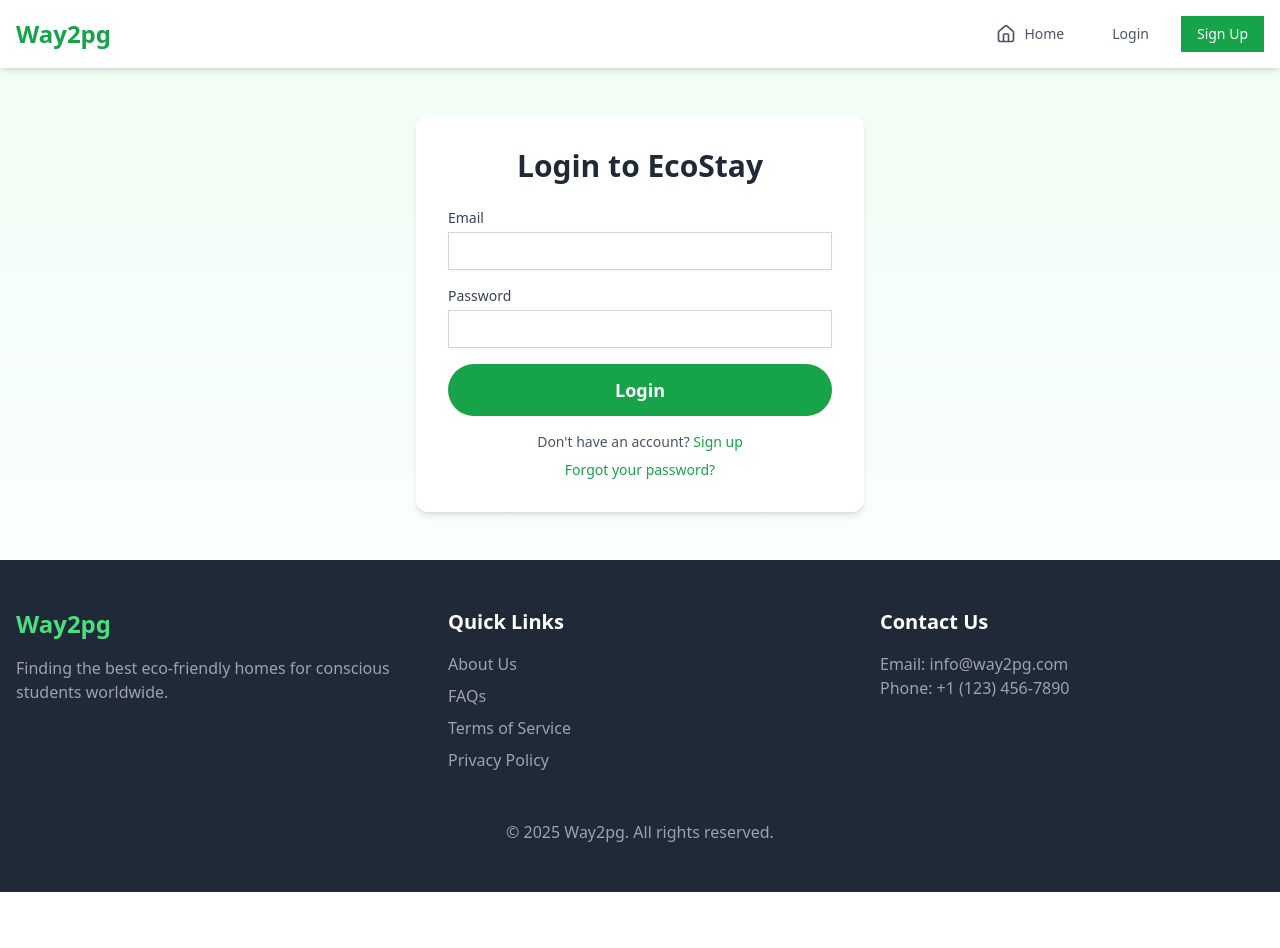
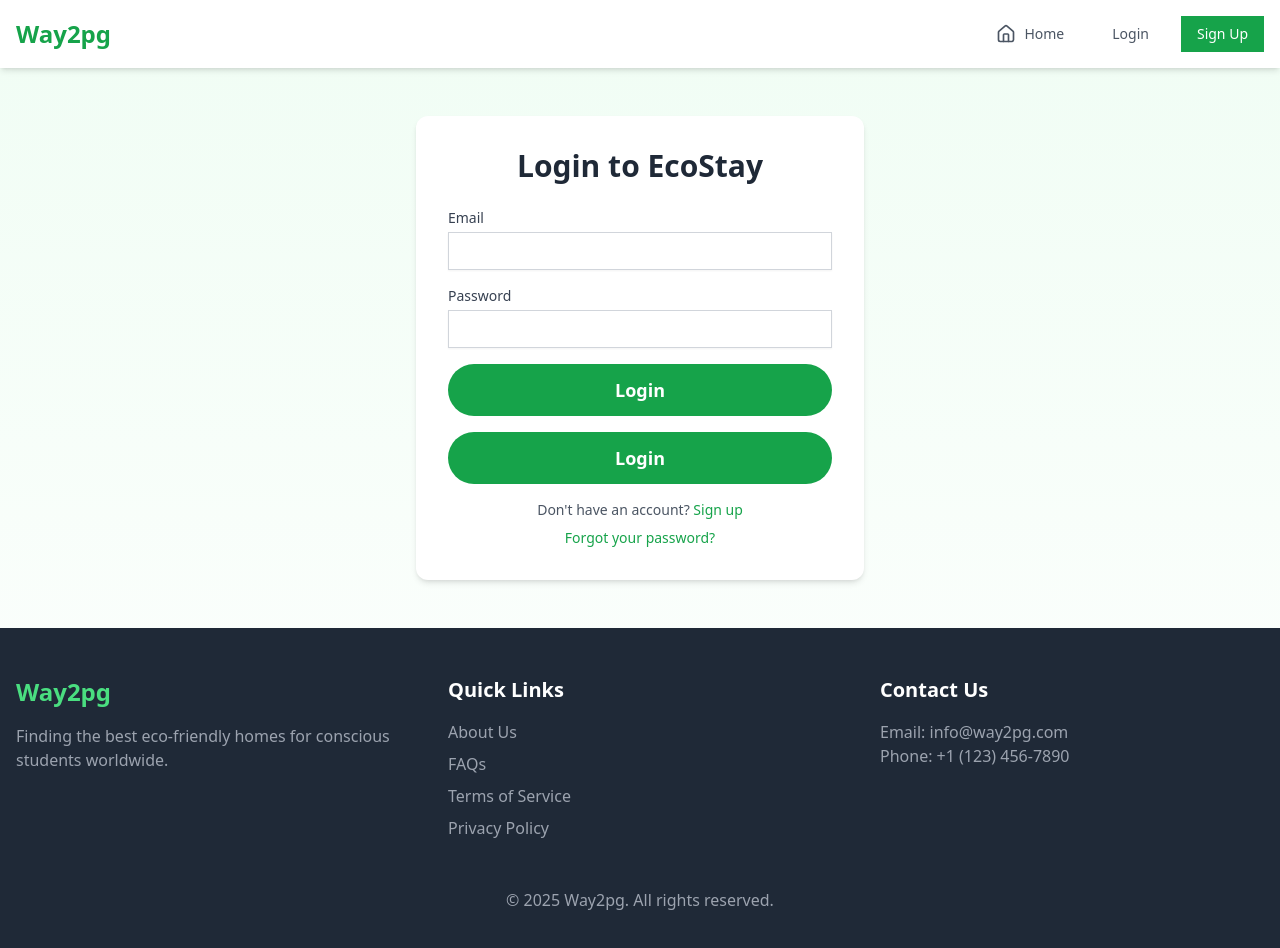
Before and after one commit to patil-manoj/waytopgmanu, a React (Vite) app in the folder waytopg/: page /login in a window 1280 px wide. Shown: the top 948 px of the page. Before the commit the page ends 892 px from the top, so only its background shows below. Built offline with nearby package versions, Linux system fonts and the light colour scheme.

Commit message:
feat: add loading state and spinner to login button

```diff
--- a/waytopg/src/components/login.tsx
+++ b/waytopg/src/components/login.tsx
@@ -4,16 +4,19 @@ import { Link, useNavigate } from 'react-router-dom';
 import Footer from '../components/Footer';
 import Button from '../components/Button';
 import Navbar from './navbar';
+import { Loader } from 'lucide-react';
 
 const LoginPage: React.FC = () => {
   const [email, setEmail] = useState('');
   const [password, setPassword] = useState('');
+  const [isLoading, setIsLoading] = useState(false);
   const role = 'student'; // Default role, can be changed based on your logic
   const [error, setError] = useState('');
   const navigate = useNavigate();
 
   const handleSubmit = async (e: React.FormEvent) => {
     e.preventDefault();
+    setIsLoading(true);
     setError('');
     try {
       const response = await fetch('https://waytopg-backend.onrender.com/api/auth/login', {
@@ -44,6 +47,9 @@ const LoginPage: React.FC = () => {
     } catch (error) {
       console.error('Login error:', error);
       setError('An error occurred during login');
+    }
+    finally {
+      setIsLoading(false);
     }
   };
 
@@ -100,6 +106,15 @@ const LoginPage: React.FC = () => {
             <Button type="submit" variant="primary" size="large" className="w-full">
               Login
             </Button>
+            <Button type="submit" variant="primary" size="large" className="w-full" disabled={isLoading}>
+              {isLoading ? (
+                <>
+                  <Loader className="animate-spin -ml-1 mr-3 h-5 w-5 text-white" />
+                </>
+              ) : (
+                'Login'
+              )}
+            </Button>
           </form>
           <div className="mt-4 text-center text-sm text-gray-600">
             <p>
```
Also changed, not shown: 1 other file (tests, documents, lock files or other folders).
